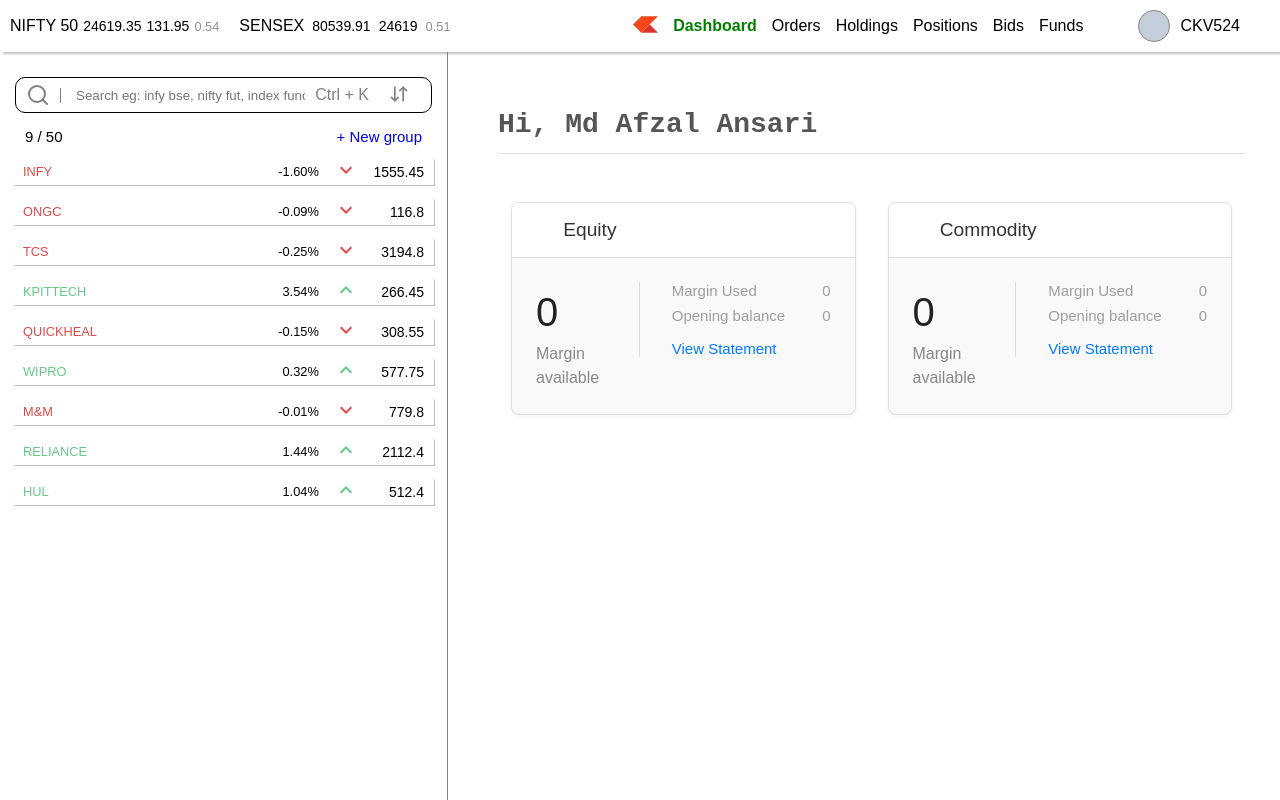
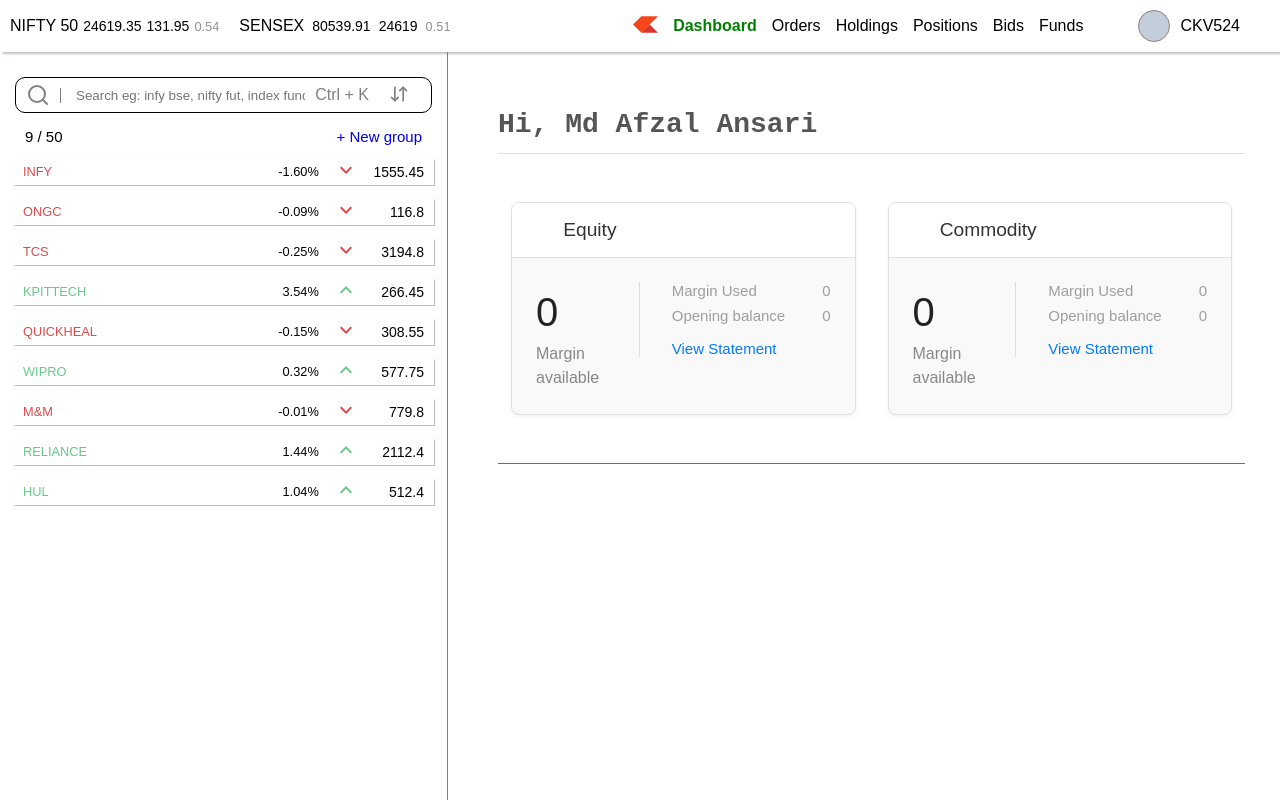
Before and after one commit to Afzal14786/trading-dashboard, a React (Vite) app: page / in a window 1280 px wide. Built offline with nearby package versions, Linux system fonts and the light colour scheme; some icons are missing.

Commit message:
updating the dashbiard changes

```diff
--- a/src/Pages/Dashboard/DashboardSummary.jsx
+++ b/src/Pages/Dashboard/DashboardSummary.jsx
@@ -61,6 +61,8 @@
                 </div>
             </div>
         </div>
+
+        <div className="horizontale__line"></div>
       </div>
     </>
   )
--- a/src/Pages/Dashboard/style.css
+++ b/src/Pages/Dashboard/style.css
@@ -19,13 +19,13 @@
 /* Card Styling for both Equity and Commodity */
 .card {
     display: flex;
-    flex-direction: column; /* Stacks header and body vertically */
+    flex-direction: column;
     flex: 1;
     background-color: #f9f9f9;
     border-radius: 8px;
     border: 1px solid #e0e0e0;
     box-shadow: 0 2px 4px rgba(0,0,0,0.05);
-    overflow: hidden; /* Ensures border-radius is respected by children */
+    overflow: hidden;
 }
 
 .card__header {
@@ -34,8 +34,8 @@
     font-size: 1.2rem;
     font-weight: 500;
     color: #333;
-    padding: 1rem 1.5rem; /* Padding for the header */
-    border-bottom: 1px solid #e0e0e0; /* Separator line */
+    padding: 1rem 1.5rem;
+    border-bottom: 1px solid #e0e0e0;
     background-color: #fff;
 }
 
@@ -95,3 +95,8 @@
     color: #9e9e9e;
     font-size: 15px;
 }
+
+.horizontale__line {
+    margin: 20px 35px;
+    border-top: 1px solid #6e6e6e;
+}
```
